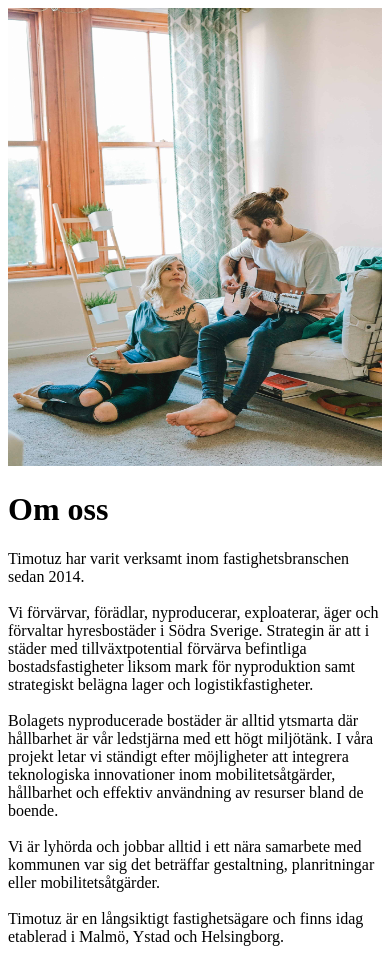
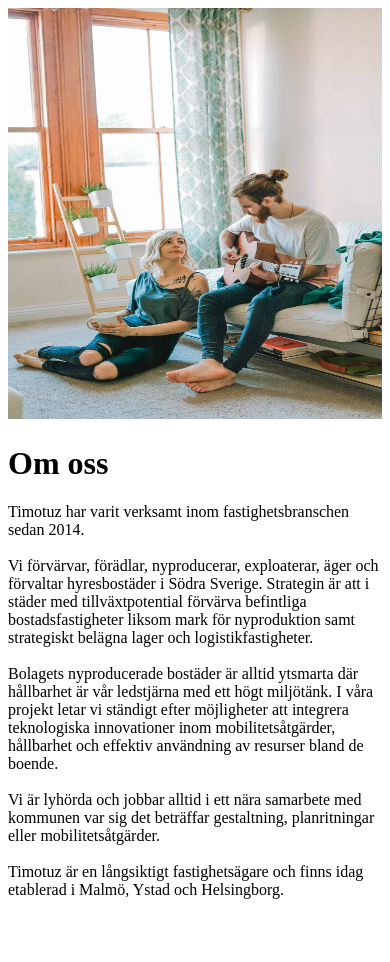
Before and after one commit to hop-technology/timotuz_website, a Next.js app: page /about-us in a window 390 px wide. After the commit the page ends 915 px from the top, so only its background shows below. Built offline with nearby package versions, Linux system fonts and the light colour scheme.

Commit message:
updates image for larger screens

```diff
--- a/pages/about-us.js
+++ b/pages/about-us.js
@@ -4,7 +4,7 @@ const AboutUs = () => {
   return (
     <div className='about_us'>
       <div className='about_us__image'>
-        <Image src='/people_2.jpg' width={980} height={1200} alt='people' />
+        <Image src='/people_2.jpg' width={2000} height={2200} alt='people' />
       </div>
       <div className='about_us__text_container'>
         <div className='about_us__text'>
--- a/sass/components/_about_us.scss
+++ b/sass/components/_about_us.scss
@@ -12,10 +12,10 @@
   &__image {
     width: 50%;
     object-fit: fill;
-
+/*
     @include respond(laptop-M) {
       width: 50%;
-    }
+    } */
 
     @include respond(tab-port) {
       width: 100%;
--- a/styles/style.css
+++ b/styles/style.css
@@ -72,11 +72,10 @@ body {
 .about_us__image {
   width: 50%;
   object-fit: fill;
-}
-@media only screen and (max-width: 75em) {
-  .about_us__image {
-    width: 50%;
-  }
+  /*
+      @include respond(laptop-M) {
+        width: 50%;
+      } */
 }
 @media only screen and (max-width: 56.25em) {
   .about_us__image {
```
Also changed, not shown: 1 other file (tests, documents, lock files or other folders).
